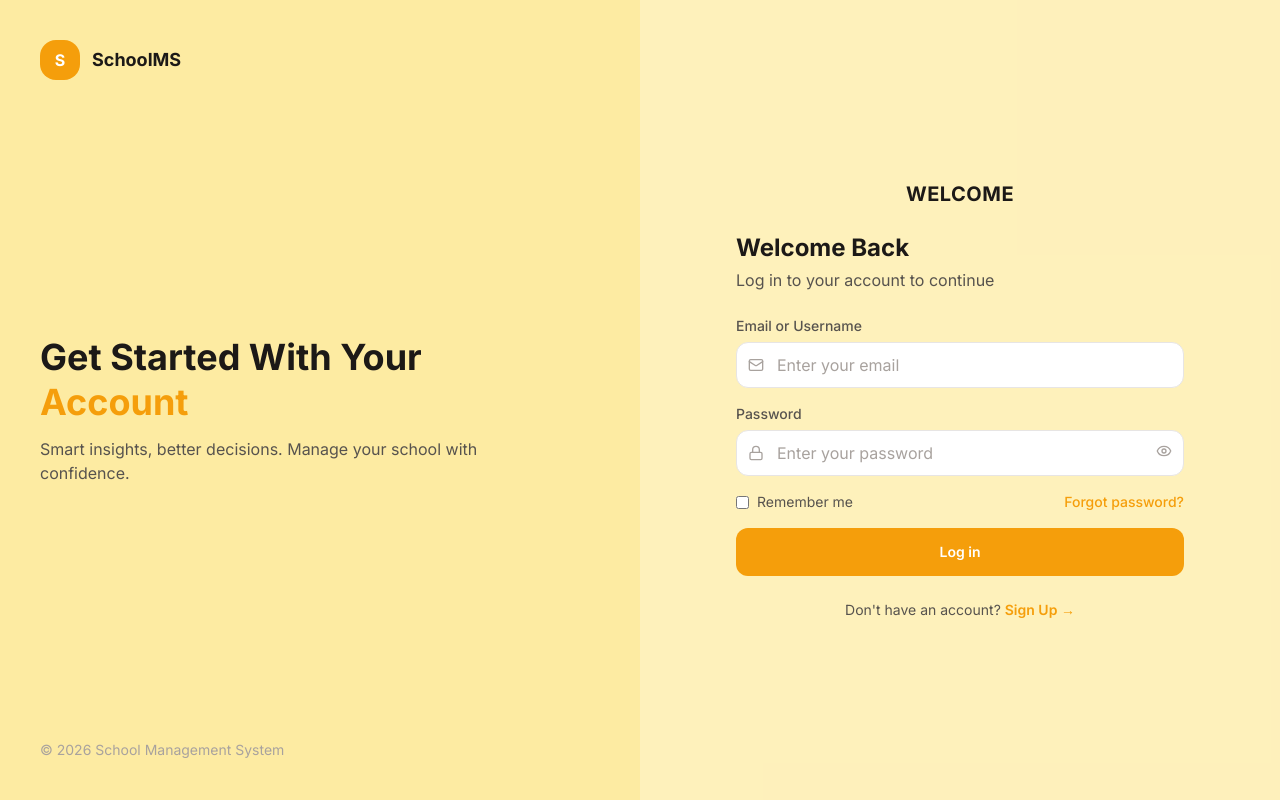
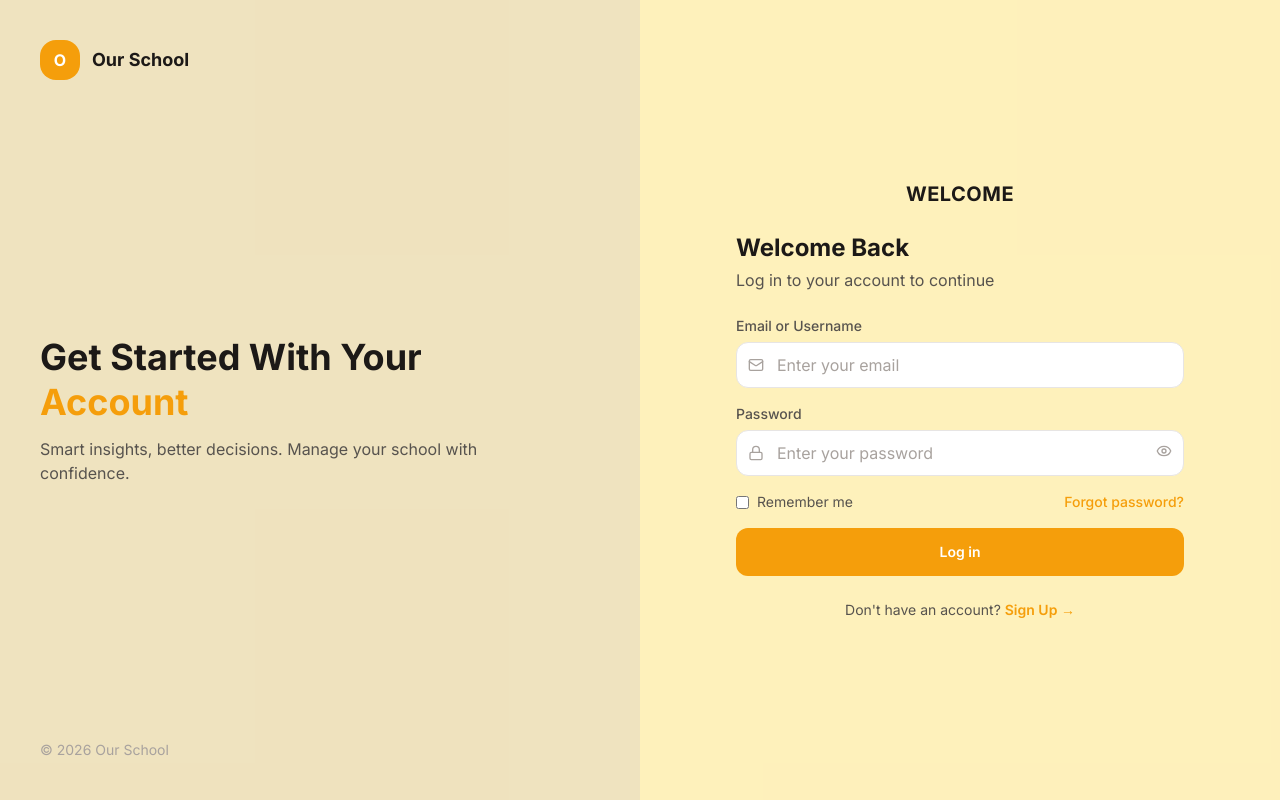
Before and after one commit to Issyone02/becky-davees-frontend, a React (Vite) app: page /login in a window 1280 px wide. Built offline with nearby package versions, Linux system fonts and the light colour scheme; no server answers.

Commit message:
Add brand color picker and apply across login/auth

```diff
--- a/src/components/layout/AuthLayout.tsx
+++ b/src/components/layout/AuthLayout.tsx
@@ -1,6 +1,9 @@
 import { useEffect } from 'react';
 import { Outlet } from 'react-router-dom';
 import { previewRoleTheme } from '../../utils/themePreview';
+import { useSchoolInfo } from '../../hooks/useSchoolInfo';
+import { useBrandColor } from '../../hooks/useBrandColor';
+import { assetUrl } from '../../utils/assetUrl';
 
 function LoginThemePreview() {
   useEffect(() => {
@@ -16,26 +19,37 @@ function LoginThemePreview() {
 }
 
 export function AuthLayout() {
+  const info = useSchoolInfo();
+  const brandColor = useBrandColor();
+  const year = new Date().getFullYear();
+  const schoolName = info?.schoolName ?? 'Our School';
   return (
     <div className="min-h-screen grid lg:grid-cols-2 bg-primary-light/20">
       <LoginThemePreview />
 
       {/* Brand panel (desktop only) */}
-      <div className="hidden lg:flex flex-col justify-between p-10 bg-primary-light/50">
-        <div className="flex items-center gap-3">
-          <div className="h-10 w-10 rounded-card bg-primary text-white font-bold flex items-center justify-center">S</div>
-          <span className="text-lg font-bold text-text-primary">SchoolMS</span>
+      <div className="hidden lg:flex flex-col justify-between p-10" style={{ backgroundColor: `${brandColor}15` }}>
+        <div className="flex items-center gap-3 min-w-0">
+          {info?.logoUrl ? (
+            <img src={assetUrl(info.logoUrl)!} alt={`${schoolName} logo`}
+              className="h-10 w-10 rounded-card object-contain bg-white border border-border shrink-0" />
+          ) : (
+            <div className="h-10 w-10 rounded-card bg-primary text-white font-bold flex items-center justify-center shrink-0">
+              {schoolName.charAt(0).toUpperCase()}
+            </div>
+          )}
+          <span className="text-lg font-bold text-text-primary truncate">{schoolName}</span>
         </div>
         <div>
           <h1 className="text-4xl font-extrabold text-text-primary leading-tight">
             Get Started With Your<br />
             <span className="text-primary">Account</span>
           </h1>
-          <p className="text-text-secondary mt-3 max-w-md">
-            Smart insights, better decisions. Manage your school with confidence.
+          <p className={`mt-3 max-w-md text-text-secondary ${info?.motto ? 'italic' : ''}`}>
+            {info?.motto ?? 'Smart insights, better decisions. Manage your school with confidence.'}
           </p>
         </div>
-        <div className="text-sm text-text-muted">© 2026 School Management System</div>
+        <div className="text-sm text-text-muted">© {year} {schoolName}</div>
       </div>
 
       {/* Form panel — the ONLY Outlet */}
--- a/src/components/layout/InstallAppButton.tsx
+++ b/src/components/layout/InstallAppButton.tsx
@@ -7,7 +7,7 @@ export function InstallAppButton() {
   return (
     <button
       onClick={() => promptInstall()}
-      title="Install Becky Davees School on this device"
+      title="Install Mannaplus School on this device"
       className="inline-flex items-center gap-1.5 px-3 py-1.5 rounded-input bg-primary text-white text-xs font-semibold hover:bg-primary-dark transition-colors"
     >
       <Download className="h-4 w-4" /> Install App
--- /dev/null
+++ b/src/hooks/useBrandColor.ts
@@ -0,0 +1,23 @@
+import { useEffect, useState } from 'react';
+
+export function useBrandColor() {
+  const [brandColor, setBrandColor] = useState<string>('#4f46e5');
+
+  useEffect(() => {
+    let cancelled = false;
+    fetch(`${import.meta.env.VITE_API_URL}/settings/public-info`)
+      .then((r) => (r.ok ? r.json() : null))
+      .then((j) => {
+        if (!cancelled && j) {
+          const color = j.data?.brandColor || j.brandColor || '#4f46e5';
+          setBrandColor(color);
+          // Apply to CSS variable so all components can use it
+          document.documentElement.style.setProperty('--brand-color', color);
+        }
+      })
+      .catch(() => {});
+    return () => { cancelled = true; };
+  }, []);
+
+  return brandColor;
+}
--- a/src/modules/auth/LegalPages.tsx
+++ b/src/modules/auth/LegalPages.tsx
@@ -1,7 +1,7 @@
 import { Link } from 'react-router-dom';
 import { Card } from '../../components/ui/Card';
 
-const SCHOOL = 'Becky Davees Private School';
+const SCHOOL = 'Mannaplus Private School';
 const UPDATED = '28 September 2026';
 
 interface Section { h: string; p: string[] }
--- a/src/modules/auth/LoginPage.tsx
+++ b/src/modules/auth/LoginPage.tsx
@@ -6,6 +6,7 @@ import { login } from '../../api/auth';
 import { useAuthStore } from '../../store/auth.store';
 import { Mail, Lock, Eye, EyeOff } from 'lucide-react';
 import { useSchoolInfo } from '../../hooks/useSchoolInfo';
+import { useBrandColor } from '../../hooks/useBrandColor';
 import { assetUrl } from '../../utils/assetUrl';
 
 export function LoginPage() {
@@ -16,6 +17,7 @@ export function LoginPage() {
   const [loading, setLoading] = useState(false);
   const [error, setError] = useState<string | null>(null);
   const info = useSchoolInfo();
+  const brandColor = useBrandColor();
 
   if (user) {
     nav('/', { replace: true });
@@ -36,7 +38,7 @@ export function LoginPage() {
   }
 
   return (
-    <div>
+    <div style={{ '--brand-color': brandColor } as React.CSSProperties}>
       <div className="text-center mb-6">
         {info?.logoUrl && (
           <img src={assetUrl(info.logoUrl)!} alt={`${info.schoolName ?? 'School'} logo`}
--- a/src/modules/system/SystemPage.tsx
+++ b/src/modules/system/SystemPage.tsx
@@ -42,6 +42,7 @@ function ProfileTab() {
   const [form, setForm] = useState({
     schoolName: '', motto: '', address: '', phone: '', email: '', headTeacherName: '',
     logoUrl: '', officialStampUrl: '', headTeacherSignatureUrl: '',
+    brandColor: '',
   });
   const [saving, setSaving] = useState(false);
   const [info, setInfo] = useState<string | null>(null);
@@ -53,6 +54,7 @@ function ProfileTab() {
         schoolName: s.schoolName ?? '', motto: s.motto ?? '', address: s.address ?? '',
         phone: s.phone ?? '', email: s.email ?? '', headTeacherName: s.headTeacherName ?? '',
         logoUrl: s.logoUrl ?? '', officialStampUrl: s.officialStampUrl ?? '', headTeacherSignatureUrl: s.headTeacherSignatureUrl ?? '',
+        brandColor: s.brandColor ?? '',
       });
     }).catch(console.error);
   }, []);
@@ -87,6 +89,30 @@ function ProfileTab() {
         <Input label="Phone Numbers (comma separated)" value={form.phone} onChange={(e) => setForm({ ...form, phone: e.target.value })} />
         <Input label="Email" value={form.email} onChange={(e) => setForm({ ...form, email: e.target.value })} />
         <Input label="Head Teacher's Name" value={form.headTeacherName} onChange={(e) => setForm({ ...form, headTeacherName: e.target.value })} />
+        <div className="border-t border-border pt-4">
+          <label className="block text-sm font-medium text-text-primary mb-2">Brand Color</label>
+          <div className="flex items-center gap-3">
+            <input
+              type="color"
+              value={form.brandColor || '#4f46e5'}
+              onChange={(e) => setForm({ ...form, brandColor: e.target.value })}
+              className="h-10 w-16 rounded-input border border-border cursor-pointer"
+            />
+            <input
+              type="text"
+              value={form.brandColor || '#4f46e5'}
+              onChange={(e) => setForm({ ...form, brandColor: e.target.value })}
+              placeholder="#4f46e5"
+              className="flex-1 rounded-input border border-border bg-surface px-3 py-2 text-sm text-text-primary"
+            />
+            {form.brandColor && (
+              <Button variant="ghost" size="sm" onClick={() => setForm({ ...form, brandColor: '' })}>
+                Reset
+              </Button>
+            )}
+          </div>
+          <p className="text-xs text-text-muted mt-1">This color tints the login page, sidebar accent, and email headers.</p>
+        </div>
         <div className="space-y-3 border-t border-border pt-4">
           <UploadRow label="School Logo" value={form.logoUrl} onChange={(url) => setForm({ ...form, logoUrl: url })} />
           <UploadRow label="Official Stamp" value={form.officialStampUrl} onChange={(url) => setForm({ ...form, officialStampUrl: url })} />
--- a/vite.config.ts
+++ b/vite.config.ts
@@ -9,9 +9,9 @@ export default defineConfig({
       registerType: 'autoUpdate',
       includeAssets: ['favicon.ico', 'icons/apple-touch-icon.png'],
       manifest: {
-        name: 'Becky Davees School Management System',
+        name: 'Mannaplus School Management System',
         short_name: 'SchoolMS',
-        description: 'Students, attendance, results, report cards, fees and communication for Becky Davees School.',
+        description: 'Students, attendance, results, report cards, fees and communication for Mannaplus School.',
         start_url: '/',
         scope: '/',
         display: 'standalone',
```
